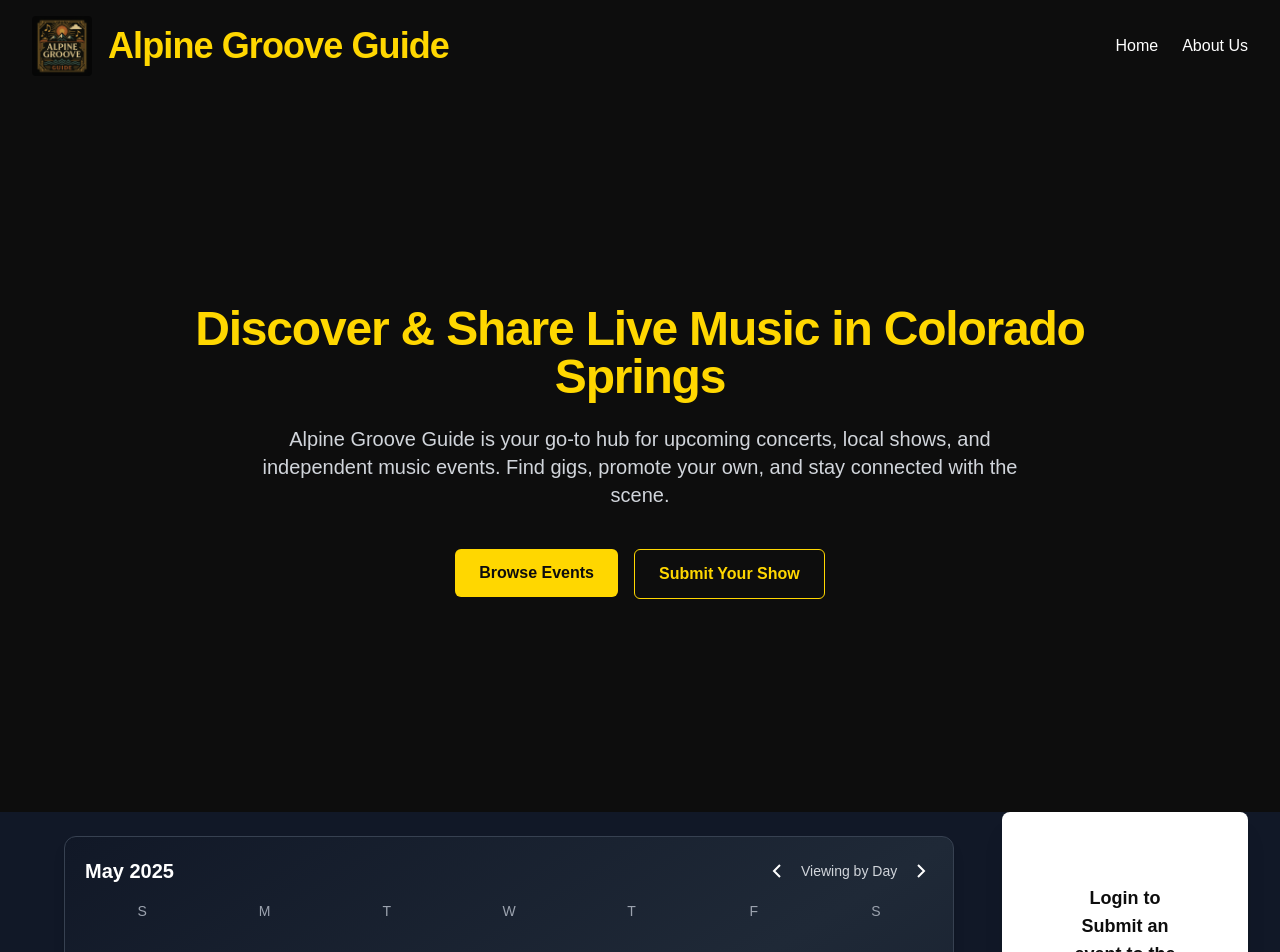
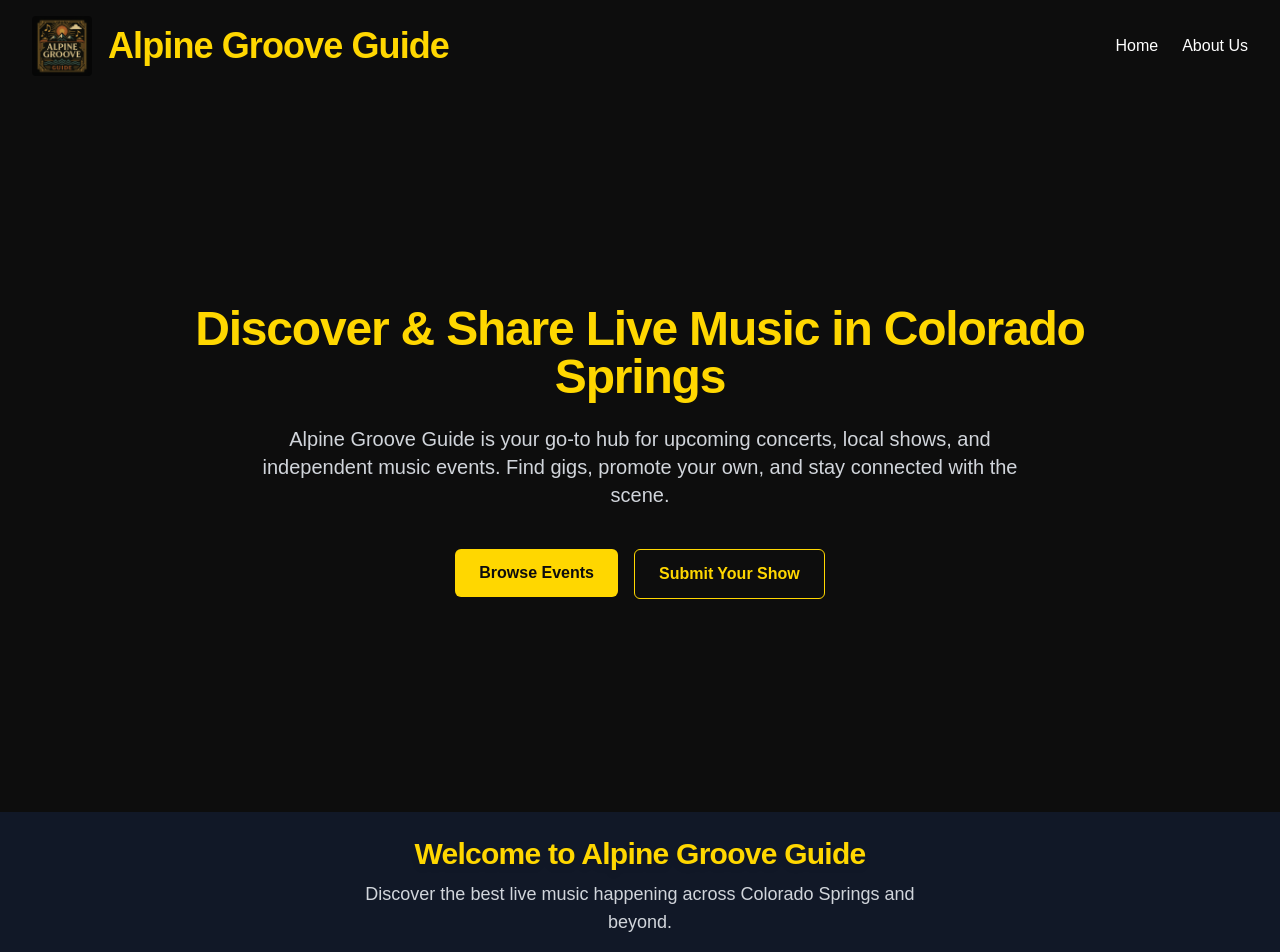
Before and after one commit to rpoole444/cos-livewire-fe, a Next.js app: page / in a window 1280 px wide. Shown: the top 952 px of the page. Built offline with nearby package versions, Linux system fonts and the light colour scheme; no server answers.

Commit message:
add title

```diff
--- a/src/pages/index.tsx
+++ b/src/pages/index.tsx
@@ -106,7 +106,14 @@ return (
   <div className="flex flex-col min-h-screen bg-gray-900 text-white font-sans">
     <Header />
     <HeroSection user={user} setAuthMode={switchAuthMode} />
-
+    <div className="text-center py-6 px-4 md:px-0">
+      <h2 className="text-2xl md:text-3xl font-bold tracking-tight text-gold drop-shadow-md">
+        Welcome to Alpine Groove Guide
+      </h2>
+      <p className="text-gray-300 mt-2 max-w-xl mx-auto text-base md:text-lg">
+        Discover the best live music happening across Colorado Springs and beyond.
+      </p>
+    </div>
     <div className="flex flex-1 flex-col md:flex-row gap-4 px-2 sm:px-4 lg:px-8">
       <main className="container mx-auto px-4 md:px-8 py-6">
         <div className="flex flex-col gap-6">
```
